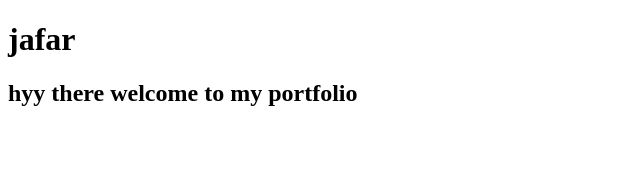
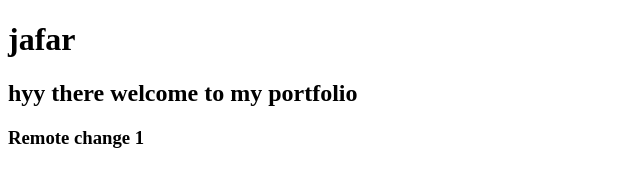
Before and after one commit to Jafarhussain140/kuchproject, a plain HTML site: page index.html in a window 1280 px wide. Shown: the whole page, without its empty margins (0-640 px from the left). Drawn offline with Linux system fonts and the light colour scheme.

Commit message:
Remote change 1
change made on github

```diff
--- a/index.html
+++ b/index.html
@@ -8,5 +8,6 @@
 <body>
     <h1>jafar</h1>
     <h2>hyy there welcome to my portfolio</h2>
+    <h3>Remote change 1</h3>
 </body>
 </html>
```
